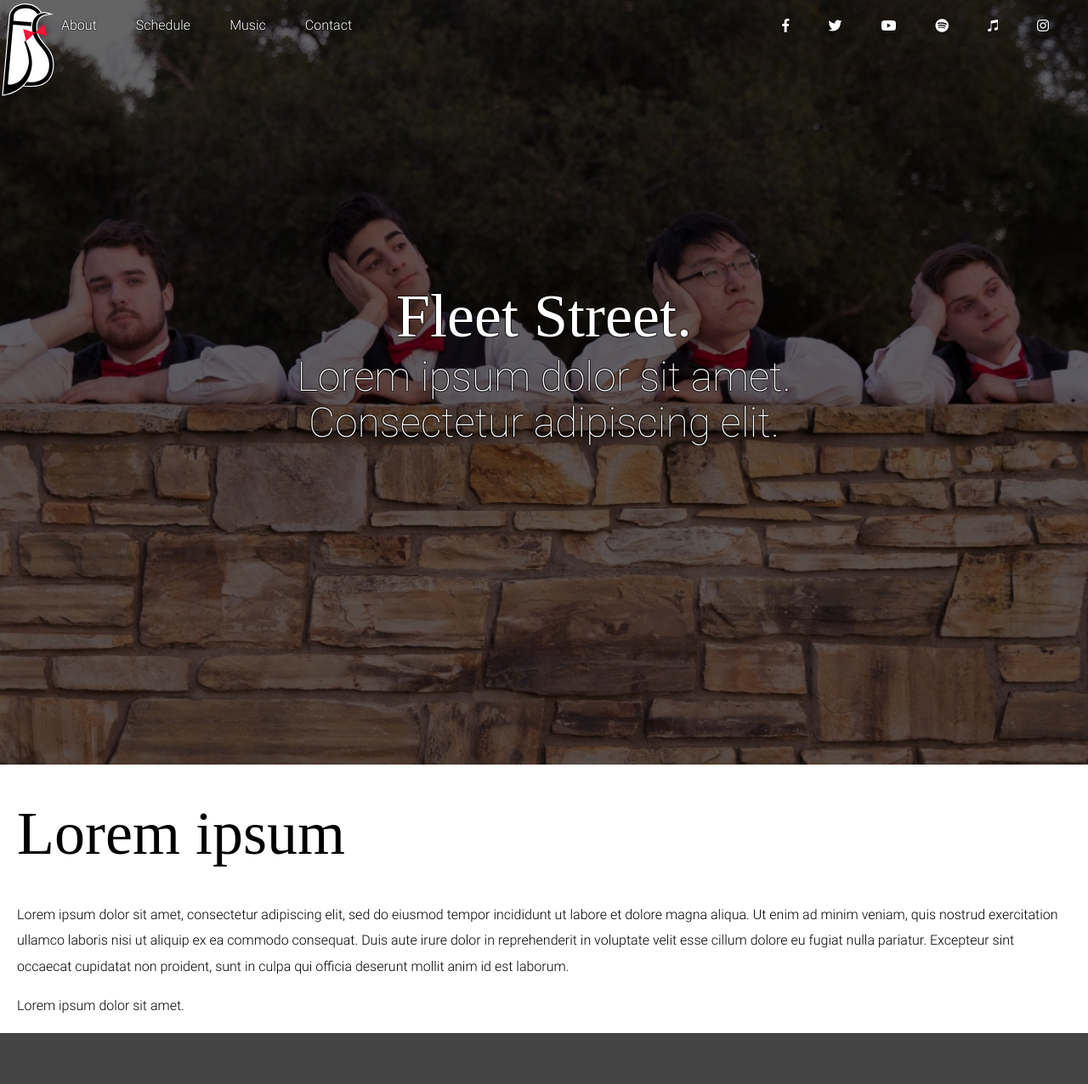
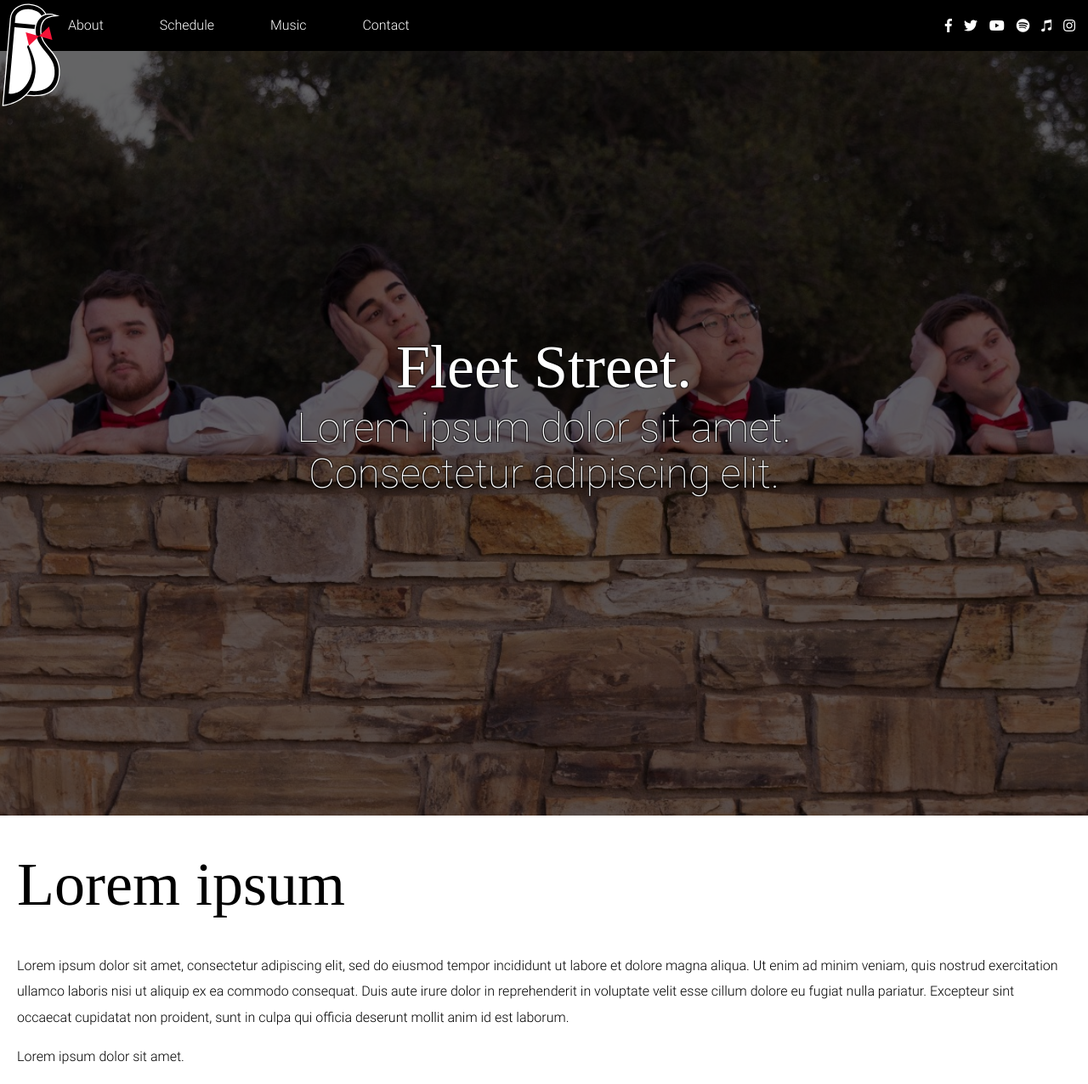
Before and after one commit to RobertAKARobin/fleetstreetsingers.github.io, a Jekyll site: the page built from index.md, in a window 1280 px wide. Shown: the whole page at 85% size. Built offline with Jekyll 4.4.1, drawn with Linux system fonts in a browser that asks for light colours; some web fonts are replaced; before the commit the page ends 1216 px from its top, so only the background shows below that.

Commit message:
Nav tweaks

```diff
--- a/_layouts/base.html
+++ b/_layouts/base.html
@@ -20,14 +20,16 @@
 </head>
 <body>
 	<nav>
-		<a href="/" class="nav-header"><img src="/assets/images/fs_logo.svg" alt="Fleet Street logo" /></a>
-		<div class="nav-links">
-			{% for link in site.directory %}
-			<a href="{{ link.url }}" class="nav-directory">{{ link.name }}</a>
-			{% endfor %}
-			<span class="nav-flex"></span>
+		<span class="nav-logo">
+			<a href="/"><img src="/assets/images/fs_logo.svg" alt="Fleet Street logo" /></a>
+		</span>
+		{% for link in site.directory %}
+		<a href="{{ link.url }}" class="nav-directory">{{ link.name }}</a>
+		{% endfor %}
+		<hr class="nav-flex" />
+		<div class="nav-social">
 			{% for link in site.social %}
-			<a href="{{ link.url }}" class="nav-social" style="color: #{{ link.color }}">
+			<a href="{{ link.url }}" style="color: #{{ link.color }}">
 				{{ link.name }}
 				<span class="fab fa-{{ link.icon }}"></span>
 			</a>
--- a/_sass/nav.scss
+++ b/_sass/nav.scss
@@ -1,10 +1,9 @@
 nav{
-	position:absolute;
-	top:0;
-	width:100%;
-	z-index:9999;
-
-	.nav-header{
+	a{
+		color:#fff;
+		@include text-outline(rgba(0,0,0,0.3));
+	}
+	.nav-logo{
 		img{
 			transition:transform 0.2s;
 		}
@@ -14,18 +13,14 @@ nav{
 			}
 		}
 	}
-	.nav-links{
-		a{
-			color:#fff;
-			@include text-outline(rgba(0,0,0,0.3));
-
-			&.nav-directory{
+	.nav-directory{
 		transition:color 0.2s;
 		&:hover{
 			color:$color-fs-red;
 		}
 	}
-			&.nav-social{
+	.nav-social{
+		a{
 			font-size:0;
 			span{
 				font-size:16px;
@@ -39,36 +34,53 @@ nav{
 			}
 		}
 	}
-	}
 
 	@media #{$media-lg}{
 		display:flex;
 		flex-direction:row;
 		flex-wrap:nowrap;
-		justify-content:space-between;
+		background-color:#000;
 
-		.nav-header{
+		.nav-logo,
+		.nav-directory,
+		.nav-flex,
+		.nav-social{
+			line-height:$menu-height;
+			height:$menu-height;
+		}
+
+		.nav-logo{
+			position:relative;
 			flex-grow:0;
+			width:80px;
+			a{
+				position:absolute;
+				z-index:999;
+				width:100%;
 				img{
 					display:block;
-				height:$menu-height * 2;;
+					width:100%;
 				}
 			}
-		.nav-links{
+		}
+		.nav-directory{
 			flex-grow:1;
-			display:flex;
-			flex-direction:row;
-
+			padding-right:10px;
+		}
 		.nav-flex{
 			flex-grow:10;
 		}
+		.nav-social{
+			flex-grow:0;
+			padding-right:10px;
+
 			a{
-				flex-grow:1;
-				line-height:$menu-height;
-				&.nav-social{
+				display:inline-block;
+				text-align:center;
+				padding:0 5px;
+				line-height:60px;
 				span{
 					line-height:inherit;
-					}
 				}
 			}
 		}
@@ -77,43 +89,45 @@ nav{
 		display:flex;
 		flex-direction:row;
 		flex-wrap:nowrap;
-		align-content:start;
-		background-color:rgba(0,0,0,0.5);
 
-		.nav-header{
+		$logo-width:80px;
+
+		.nav-logo,
+		.nav-directory{
+			line-height:$menu-height;
+			background-color:#000;
+		}
+		.nav-logo{
+			flex-grow:0;
+			position:relative;
+			width:$logo-width;
+			a{
+				position:absolute;
+				z-index:999;
+				width:100%;
 				img{
 					display:block;
-				height:$menu-height * 1.5;
+					width:100%;
 				}
 			}
-		.nav-links{
-			display:flex;
-			flex-direction:row;
-			flex-wrap:wrap;
-			align-content:start;
+		}
+		.nav-directory{
+			flex-grow:1;
+		}
+		.nav-social{
+			position:absolute;
+			top:$menu-height;
+			left:$logo-width;
+			z-index:999;
 
-			.nav-flex{
-				flex-basis:100%;
-				height:0px;
-			}
 			a{
-				padding:0 5px;
-				&.nav-directory{
-					line-height:$menu-height;
-					flex-grow:0.1;
-				}
-				&.nav-social{
-					flex-grow:0.01;
+				display:inline-block;
+				padding:0 10px;
+				line-height:30px;
+				span{
+					line-height:inherit;
 				}
 			}
 		}
 	}
-	& + * > :first-child:not(.hero){
-		@media #{$media-lg}{
-			padding-top:$menu-height;
 }
-		@media #{$media-sm}{
-			padding-top:$menu-height * 1.5;
-		}
-	}
-}
```
Lines whose indentation alone changed are shown as unchanged.
